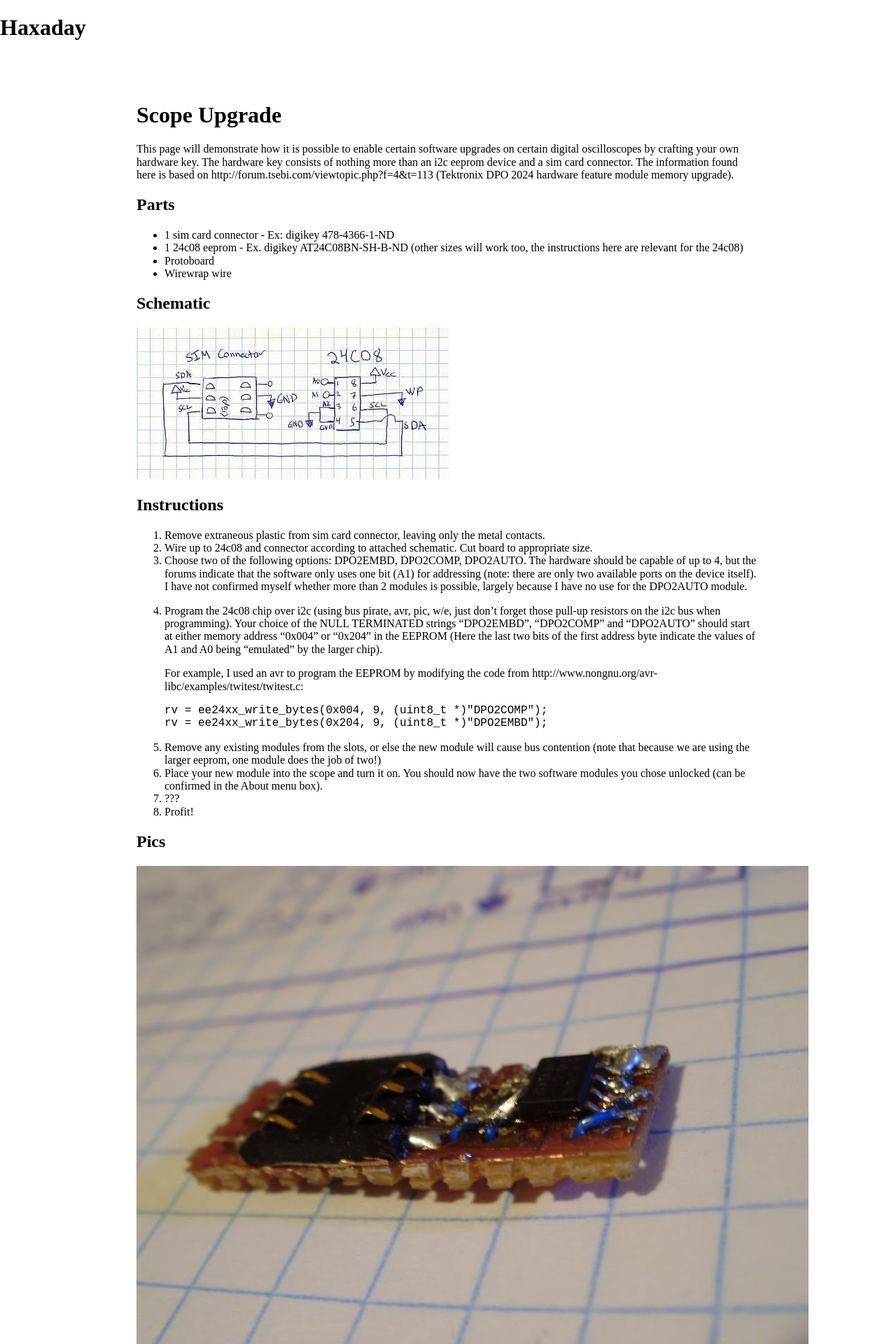
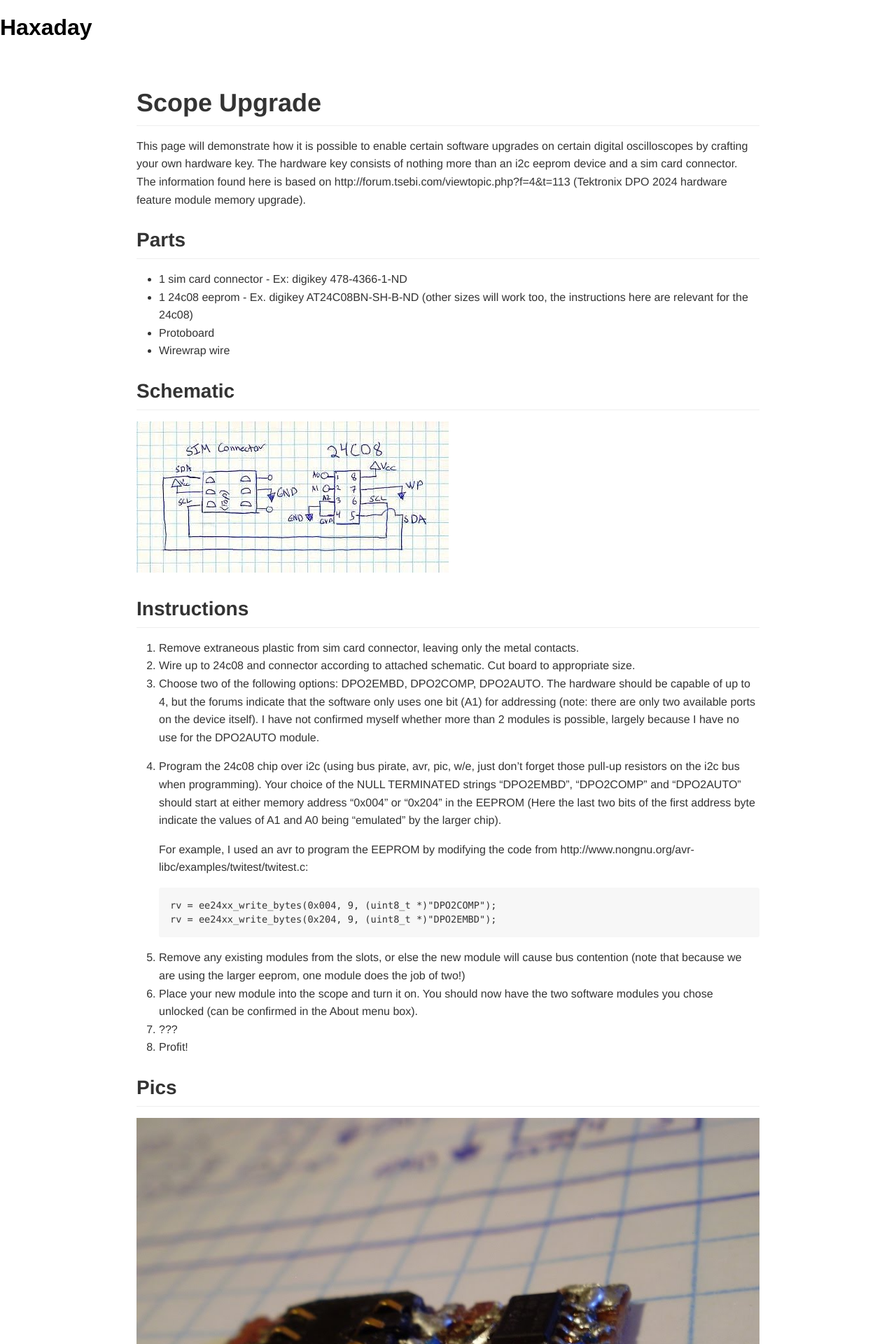
Before and after one commit to haxaday/haxaday.github.io, a Jekyll site: the page built from _posts/2011-06-12-scope-upgrade.md, in a window 1280 px wide. Shown: the top 1920 px of the page at 70% size. Built offline with Jekyll 4.4.1, drawn with Linux system fonts in a browser that asks for light colours; nearby versions of some CDN libraries; library files that are not in the unit come from our copies.

Commit message:
update paths

```diff
--- a/_layouts/default.html
+++ b/_layouts/default.html
@@ -12,17 +12,17 @@
     <meta name="viewport" content="width=device-width, initial-scale=1.0">
 
     <!-- Add normalize.css which enables browsers to render all elements more consistently and in line with modern standards as it only targets particular styles that need normalizing -->
-    <link href="css/normalize.css" rel="stylesheet" media="all">
+    <link href="/css/normalize.css" rel="stylesheet" media="all">
     <!-- For legacy support (IE 6/7, Firefox < 4, and Safari < 5) use normalize-legacy.css instead -->
     <!--<link href="css/normalize-legacy.css" rel="stylesheet" media="all">-->
 
     <!-- Include the site stylesheet -->
-    <link href="css/styles.css" rel="stylesheet" media="all">
+    <link href="/css/styles.css" rel="stylesheet" media="all">
 
     <!-- Include the HTML5 shiv print polyfill for Internet Explorer browsers 8 and below -->
     <!--[if lt IE 9]><script src="js/html5shiv-printshiv.js" media="all"></script><![endif]-->
 
-	<link href="css/github-markdown.css" rel="stylesheet" media="all" >
+	<link href="/css/github-markdown.css" rel="stylesheet" media="all" >
 	<style>
 		.markdown-body {
 			box-sizing: border-box;
--- a/_layouts/post.html
+++ b/_layouts/post.html
@@ -12,17 +12,17 @@
     <meta name="viewport" content="width=device-width, initial-scale=1.0">
 
     <!-- Add normalize.css which enables browsers to render all elements more consistently and in line with modern standards as it only targets particular styles that need normalizing -->
-    <link href="css/normalize.css" rel="stylesheet" media="all">
+    <link href="/css/normalize.css" rel="stylesheet" media="all">
     <!-- For legacy support (IE 6/7, Firefox < 4, and Safari < 5) use normalize-legacy.css instead -->
     <!--<link href="css/normalize-legacy.css" rel="stylesheet" media="all">-->
 
     <!-- Include the site stylesheet -->
-    <link href="css/styles.css" rel="stylesheet" media="all">
+    <link href="/css/styles.css" rel="stylesheet" media="all">
 
     <!-- Include the HTML5 shiv print polyfill for Internet Explorer browsers 8 and below -->
     <!--[if lt IE 9]><script src="js/html5shiv-printshiv.js" media="all"></script><![endif]-->
 
-	<link href="css/github-markdown.css" rel="stylesheet" media="all" >
+	<link href="/css/github-markdown.css" rel="stylesheet" media="all" >
 	<style>
 		.markdown-body {
 			box-sizing: border-box;
```
